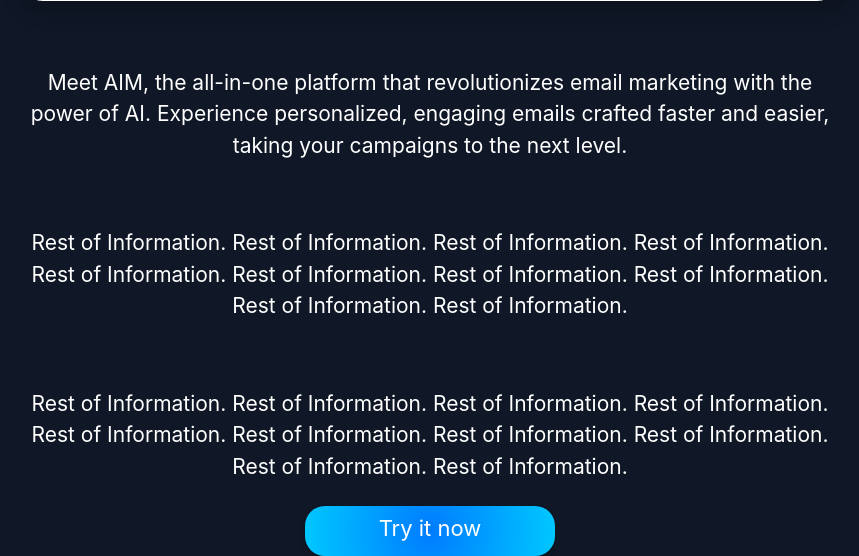
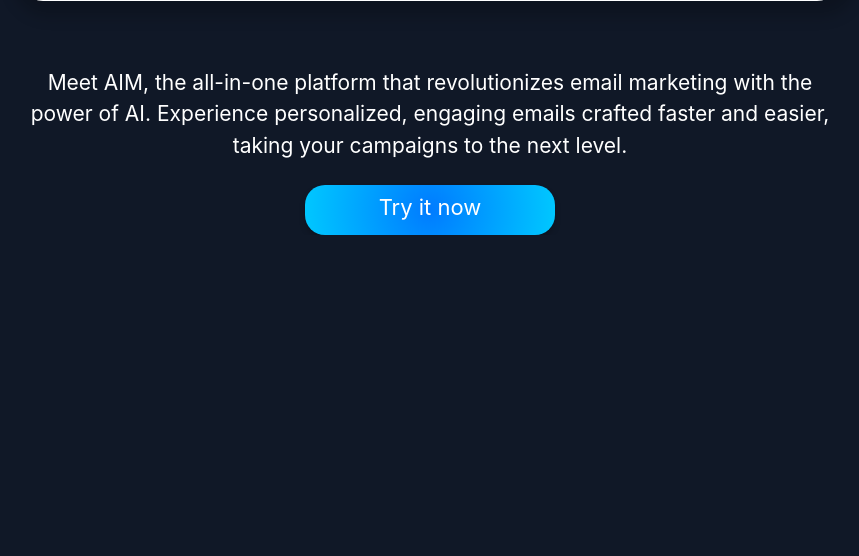
Before and after one commit to rotemweiss57/gpt-marketer, a Flask app: page / in a window 1280 px wide. Shown: the part 635-1191 px from the top of the page, without its empty margins (210-1069 px from the left). After the commit the page ends 870 px from the top, so only its background shows below. Run offline with Flask 3, Linux system fonts and the light colour scheme; some libraries are stand-ins or nearby versions.

Commit message:
Update index.html
cleaned frontend

```diff
--- a/frontend/templates/index.html
+++ b/frontend/templates/index.html
@@ -16,14 +16,6 @@
                 Experience personalized, engaging emails crafted faster and easier, taking your campaigns to
                 the next level.
             </div>
-            <div class="subtitle">
-                Rest of Information. Rest of Information. Rest of Information. Rest of Information. Rest of Information.
-                Rest of Information. Rest of Information. Rest of Information. Rest of Information. Rest of Information.
-            </div>
-            <div class="subtitle">
-                Rest of Information. Rest of Information. Rest of Information. Rest of Information. Rest of Information.
-                Rest of Information. Rest of Information. Rest of Information. Rest of Information. Rest of Information.
-            </div>
         </div>
     </div>
 
```
